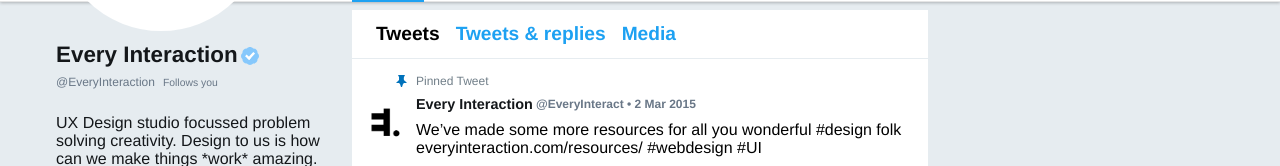
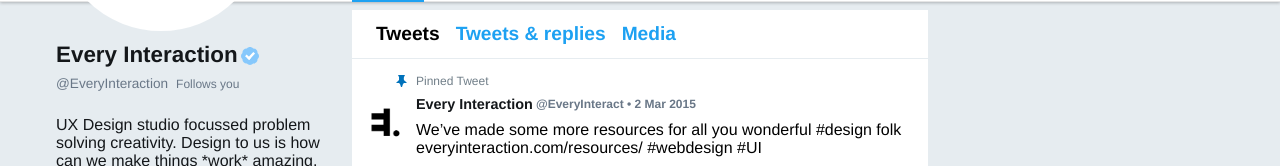
Before and after one commit to scrat98/twitter-demo-frontend, a React (Create React App) app: page /EveryInteract in a window 1280 px wide. Shown: the part 486-652 px from the top of the page. Built offline with nearby package versions, Linux system fonts and the light colour scheme.

Commit message:
fix: profile info nickname style

```diff
--- a/src/Profile/Info.jsx
+++ b/src/Profile/Info.jsx
@@ -31,14 +31,14 @@ const Name = styled.h1`
 const NickName = styled.h2`
   margin: 0 0 0.5rem 0;
   color: #697787;
-  font-size: 0.75rem;
+  font-size: 0.85rem;
   font-weight: normal;
 `;
 
 const Followed = styled.span`
   margin-left: 0.5rem;
   color: #697787;
-  font-size: 0.65rem;
+  font-size: 0.75rem;
   font-weight: normal;
 `;
 
```
